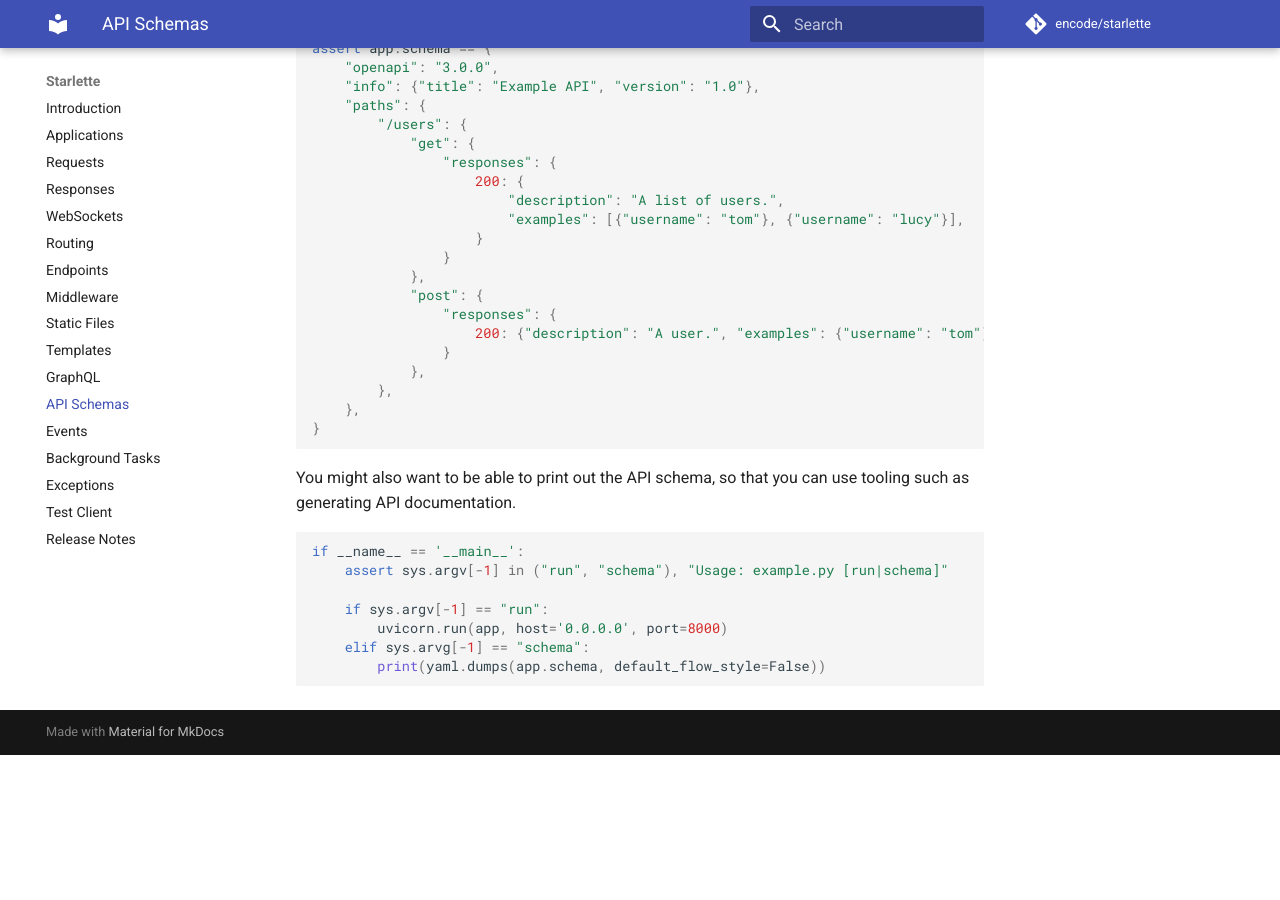
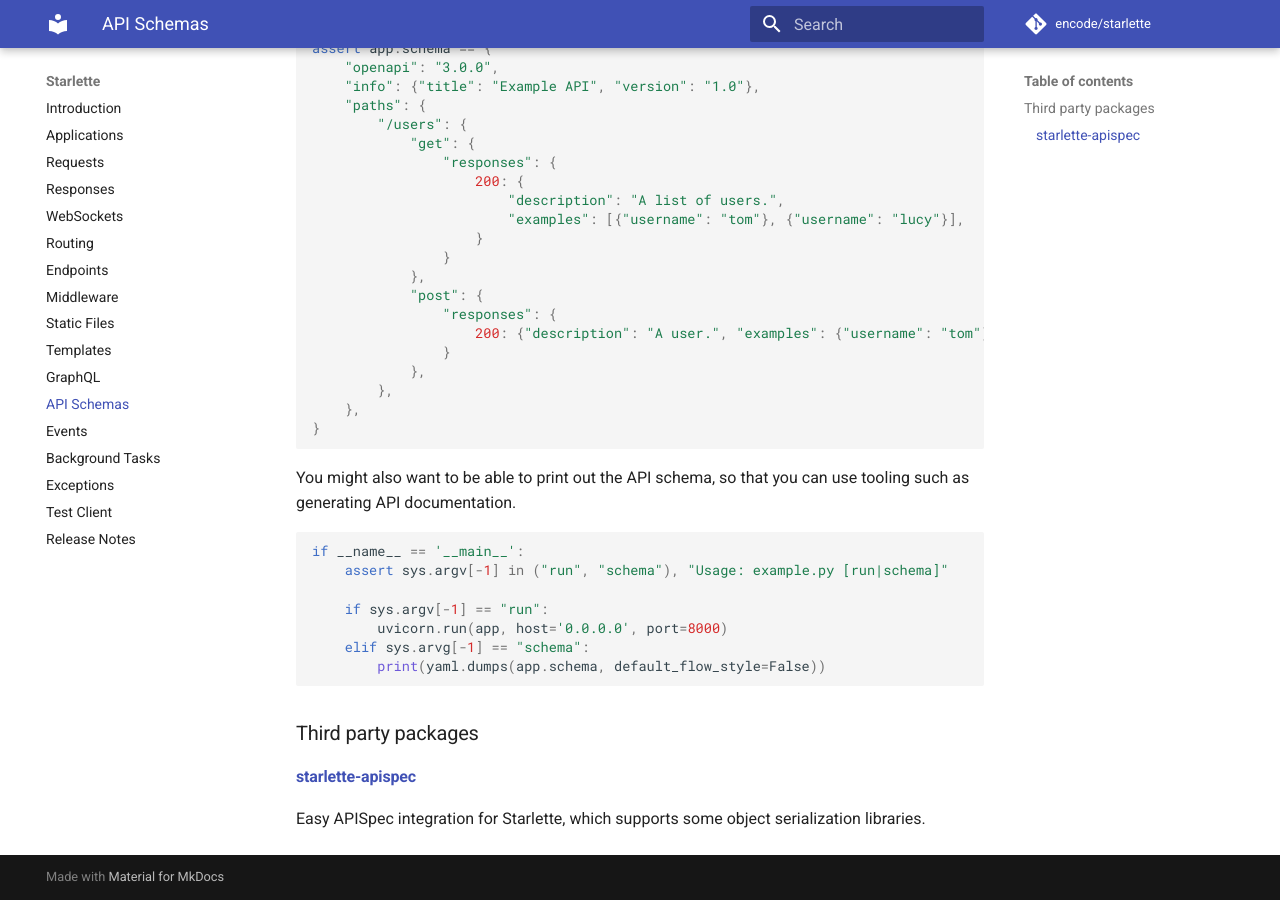
Before and after one commit to hidraco/starlette, an MkDocs documentation site: the page built from docs/schemas.md, in a window 1280 px wide and 900 px high, scrolled down 1184 px. Built offline with MkDocs 1.6.1 and Material for MkDocs 9.7.7, drawn with Linux system fonts in a browser that asks for light colours; comment, search, counter and statistics services are not loaded; before the commit the page ends 1939 px from its top, so only the background shows below that.

Commit message:
docs(schemas): added third party block (#237)

````diff
--- a/docs/schemas.md
+++ b/docs/schemas.md
@@ -89,4 +89,11 @@ if __name__ == '__main__':
         print(yaml.dumps(app.schema, default_flow_style=False))
 ```
 
+### Third party packages
+
+#### [starlette-apispec](starlette-apispec)
+
+Easy APISpec integration for Starlette, which supports some object serialization libraries.
+
 [openapi]: https://github.com/OAI/OpenAPI-Specification
+[starlette-apispec]: https://github.com/Woile/starlette-apispec
````
